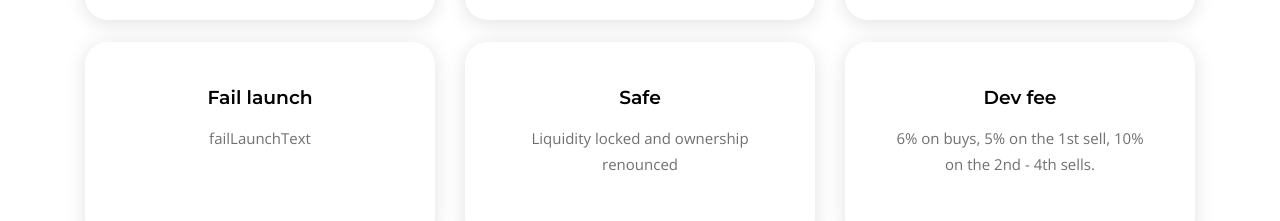
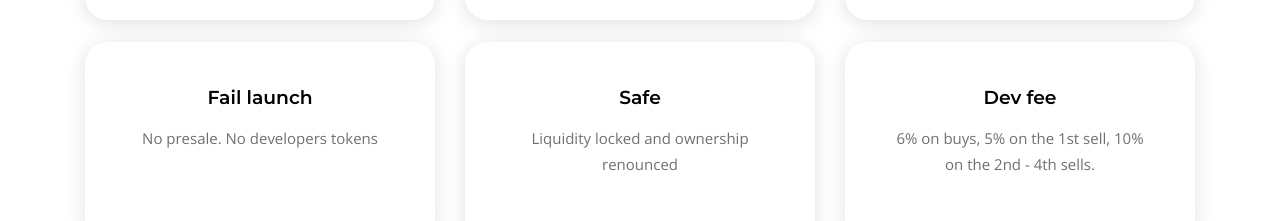
Before and after one commit to Myobu-Guardians/myobu-web-prod, a Vue app: page / in a window 1280 px wide. Shown: the part 1144-1365 px from the top of the page. Built offline with nearby package versions, Linux system fonts and the light colour scheme; what vue-flag-icon would draw is missing.

Commit message:
fix fail launch

```diff
--- a/src/views/index-one/Promo.vue
+++ b/src/views/index-one/Promo.vue
@@ -32,7 +32,7 @@
         <div class="col-md-4 col-lg-4">
           <div class="single-promo single-promo-hover single-promo-1 rounded text-center white-bg p-5 h-100">
             <h5>{{ $t('fairLaunch') }}</h5>
-            <p>{{ $t('failLaunchText') }}</p>
+            <p>{{ $t('fairLaunchText') }}</p>
           </div>
         </div>
         <div class="col-md-4 col-lg-4">
```
